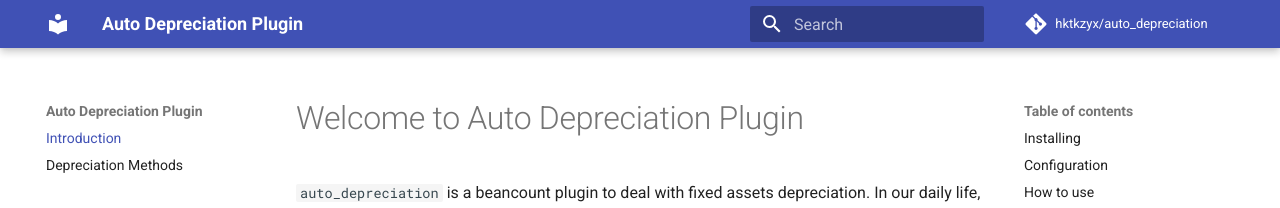
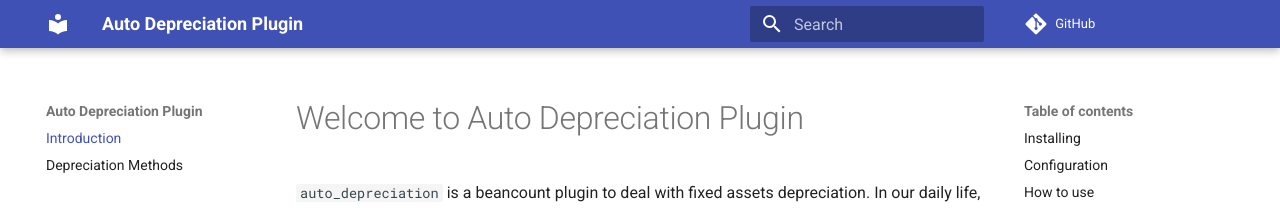
Before and after one commit to hktkzyx/auto-depreciation, an MkDocs documentation site: the page built from docs/index.md, in a window 1280 px wide. Shown: the top 208 px of the page. Built offline with MkDocs 1.6.1 and Material for MkDocs 9.7.7, drawn with Linux system fonts in a browser that asks for light colours; comment, search, counter and statistics services are not loaded.

Commit message:
Update mkdocs.yml

```diff
--- a/mkdocs.yml
+++ b/mkdocs.yml
@@ -5,7 +5,6 @@ site_author: hktkzyx
 site_url: https://auto-depreciation.readthedocs.io/
 
 # Repository
-repo_name: hktkzyx/auto_depreciation
 repo_url: https://github.com/hktkzyx/auto_depreciation
 
 # Configuration
```
